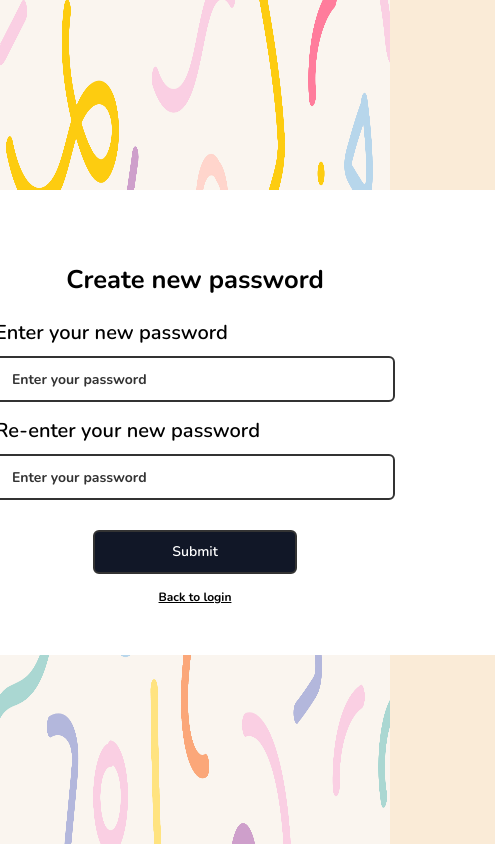
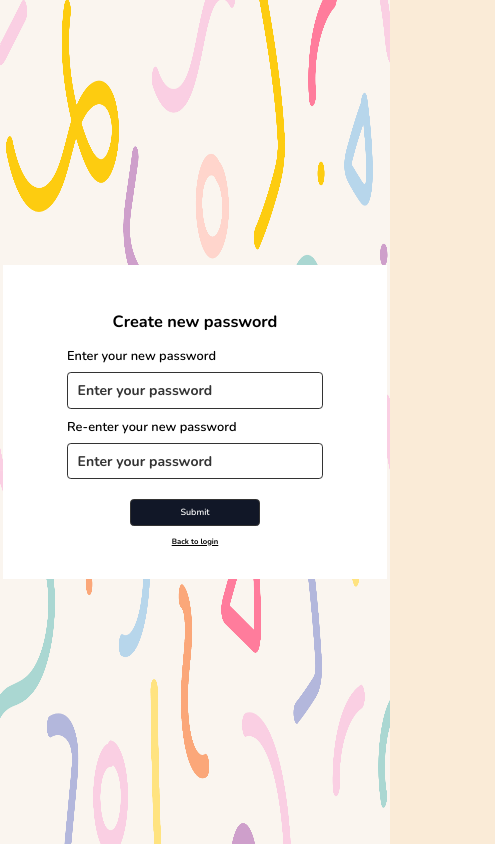
Before and after one commit to ThomasN12/habittracker, a React (Create React App) app: page /#/newpassword/1 in a window 390 px wide. Shown: the whole page, 495 px wide, since content can reach past the window. Built offline with nearby package versions, Linux system fonts and the light colour scheme; a web font is replaced by a local one.

Commit message:
responsive add

```diff
--- a/src/App.css
+++ b/src/App.css
@@ -6,7 +6,7 @@
   box-sizing: inherit; }
 
 html {
-  font-size: 62.5%; }
+  font-size: 40%; }
 
 .password__container {
   height: 100vh;
@@ -531,7 +531,7 @@ html {
 
 .task__item::after {
   width: .0rem;
-  left: 65%;
+  left: 55%;
   transform-origin: left bottom; }
 
 .task__item:checked::before {
@@ -1408,14 +1408,11 @@ input[type="radio"]:active + .radio__design::after {
 .form__content {
   background: linear-gradient(to right, #2bc0e4, #eaecc6);
   padding: 3.2rem;
-  width: 35%;
+  width: 37.5%;
   box-shadow: rgba(100, 100, 111, 0.2) 0rem 0.7rem 2.9rem 0rem; }
 
 .form__apply {
   margin: 4.5rem auto 0;
-  background: #1E1411;
-  border-radius: 0.8rem;
-  width: 13rem;
   color: white;
   text-align: center; }
 
@@ -1428,6 +1425,8 @@ input[type="radio"]:active + .radio__design::after {
 .form__apply--btn {
   color: white;
   font-family: 'Montserrat';
+  background: #1E1411;
+  border-radius: 0.8rem;
   font-weight: 600;
   padding: 1.25rem; }
 
@@ -1871,8 +1870,8 @@ input[type="radio"]:active + .radio__design::after {
   color: black; }
 
 .padding-9 {
-  padding-left: 2.43rem;
-  padding-right: 2.43rem; }
+  padding-left: 2.5rem;
+  padding-right: 2.5rem; }
 
 .border-radius-none {
   border-radius: unset; }
@@ -1917,3 +1916,23 @@ button {
   background-color: #73777b;
   opacity: 0.55;
   border-radius: .4rem; }
+
+@media (min-width: 1350px) {
+  html {
+    font-size: 48%; } }
+
+@media (min-width: 1440px) {
+  html {
+    font-size: 55%; } }
+
+@media (min-width: 1600px) {
+  html {
+    font-size: 60%; } }
+
+@media (min-width: 1760px) {
+  html {
+    font-size: 65%; } }
+
+@media (min-width: 1920px) {
+  html {
+    font-size: 72.5%; } }
--- a/src/components/ScheduleForm.js
+++ b/src/components/ScheduleForm.js
@@ -111,7 +111,7 @@ const ScheduleForm = (props) => {
             </div>
             <div className="form__apply">
                 <button className='form__apply--btn' type='submit'>
-                    <span>Add new habit</span>
+                    <span>Add new task</span>
                 </button>
             </div>
         </form>
--- a/src/scss/_tasklist.scss
+++ b/src/scss/_tasklist.scss
@@ -122,7 +122,7 @@
   }
   .task__item::after {
     width: .0rem;
-    left: 65%;
+    left: 55%;
     transform-origin: left bottom;
   }
   .task__item:checked::before {
--- a/src/scss/main.scss
+++ b/src/scss/main.scss
@@ -6,7 +6,7 @@
   box-sizing: inherit; }
 
   html{
-      font-size: 62.5%;
+      font-size: 40%;
   }
 @import "passwordform.scss";
 @import "forgotform.scss";
@@ -79,8 +79,8 @@
     color: black;
 }
 .padding-9{
-    padding-left: 2.43rem;
-    padding-right: 2.43rem;
+    padding-left: 2.5rem;
+    padding-right: 2.5rem;
 }
 .border-radius-none{
     border-radius: unset;
@@ -137,8 +137,28 @@ button {
     border-radius: .4rem;
 }
 
-// @media (max-width: 1000px){
-//     html{
-//         font-size: 40%;
-//     }
-// }
+@media (min-width: 1350px){
+    html{
+        font-size: 48%;
+    }
+}
+@media (min-width: 1440px){
+    html{
+        font-size: 55%;
+    }
+}
+@media (min-width: 1600px){
+    html{
+        font-size: 60%;
+    }
+}
+@media (min-width: 1760px){
+    html{
+        font-size: 65%;
+    }
+}
+@media (min-width: 1920px){
+    html{
+        font-size: 72.5%;
+    }
+}
```
Also changed, not shown: src/scss/_form.scss (+3 -4 lines).
